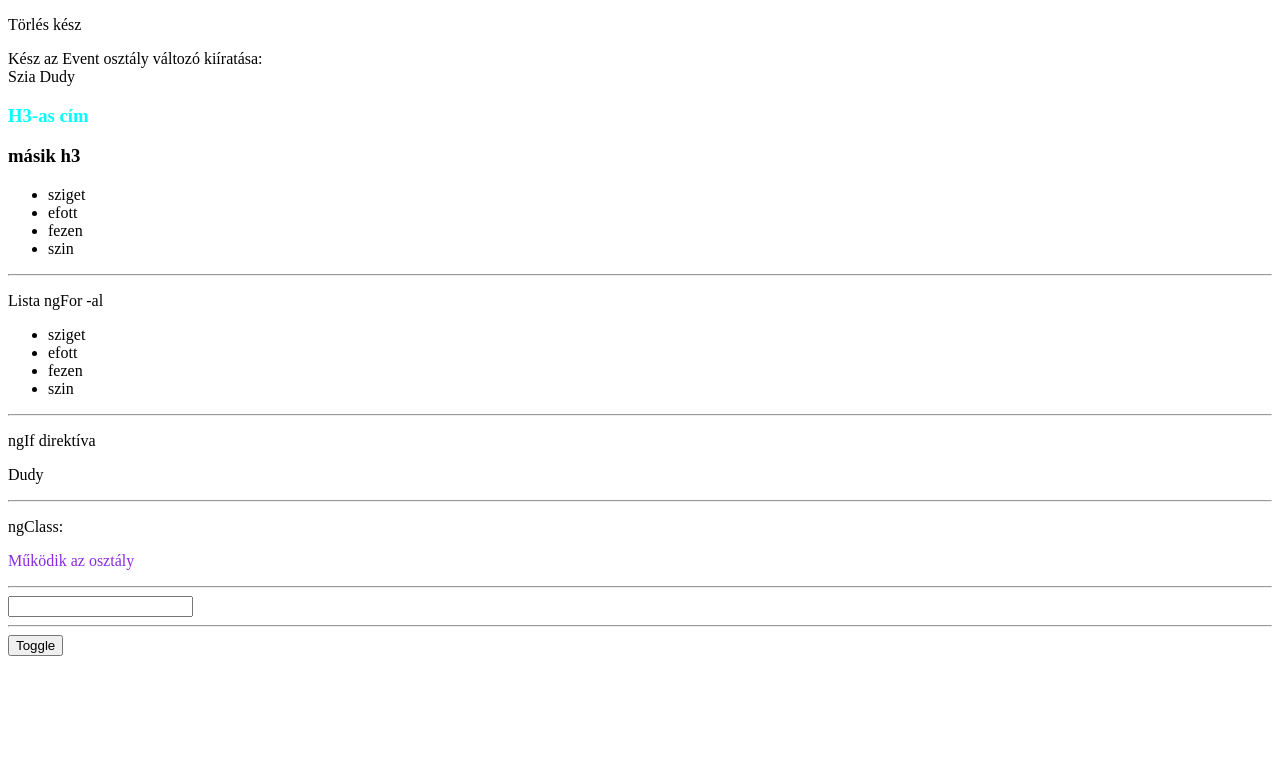
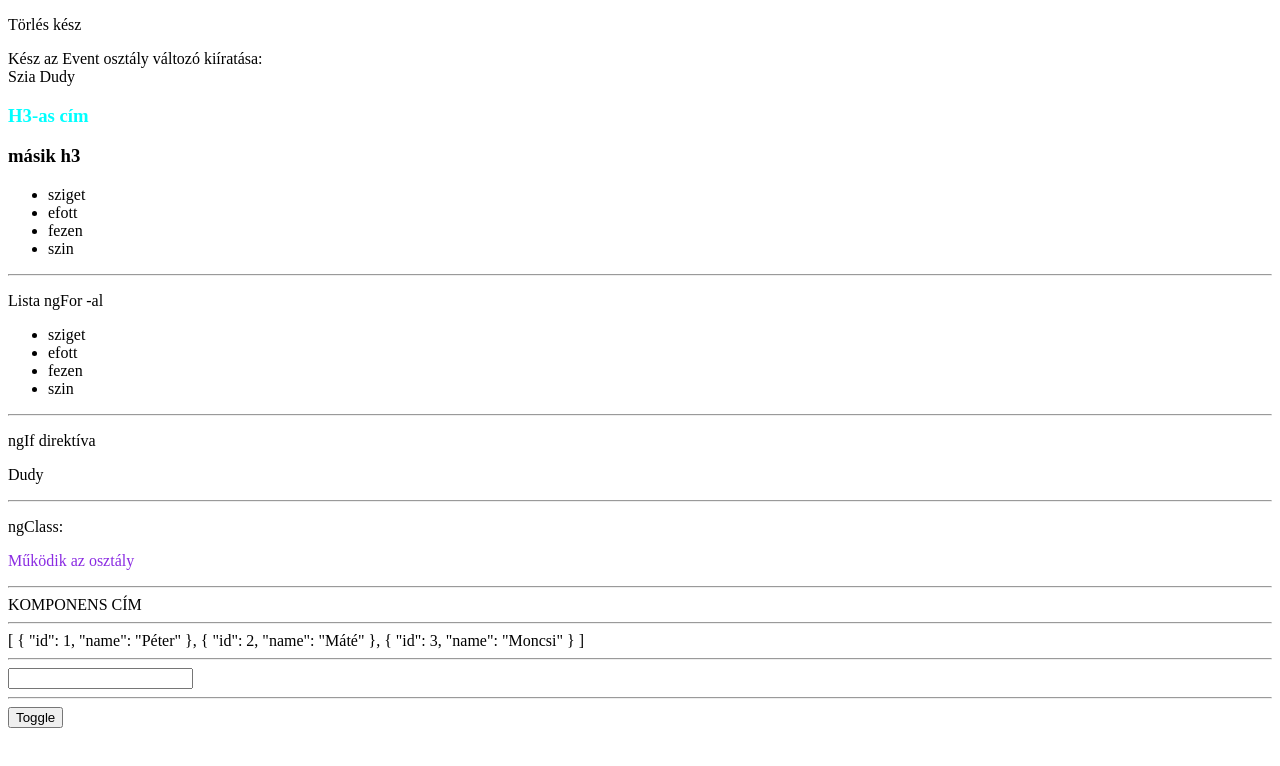
Before and after one commit to dudy2017/basicComponentAndTemplating, an Angular app: page / in a window 1280 px wide. Shown: the top 766 px of the page. Built offline with nearby package versions, Linux system fonts and the light colour scheme.

Commit message:
tömbben objektum json kiírása

```diff
--- a/src/app/app.component.html
+++ b/src/app/app.component.html
@@ -30,6 +30,11 @@
 
 
 <hr>
+<!--nagybetűssé alakított cím-->
+ {{ title | uppercase}}
+<hr>
+{{pipeDemo | json}}
+<hr>
 
 <input type="text" [(ngModel)]="inputContent">
 <div>
--- a/src/app/app.component.ts
+++ b/src/app/app.component.ts
@@ -6,10 +6,25 @@ import { Component } from '@angular/core';
   styleUrls: ['./app.component.css']
 })
 export class AppComponent {
-  title = 'app';
+  title = 'Komponens cím';
   events = ['sziget', 'efott', 'fezen', 'szin'];
   show = true;
   inputContent:string;
+
+  pipeDemo =[
+    {
+      'id': 1,
+      'name': 'Péter'
+    },
+    {
+      'id': 2,
+      'name': 'Máté'
+    },
+    {
+      'id': 3,
+      'name': 'Moncsi'
+    }
+  ];
 
   toggle() {
     this.show = !this.show; /*a show változó értékét megváltoztatja az ellentétére ( true/false )*/
```
